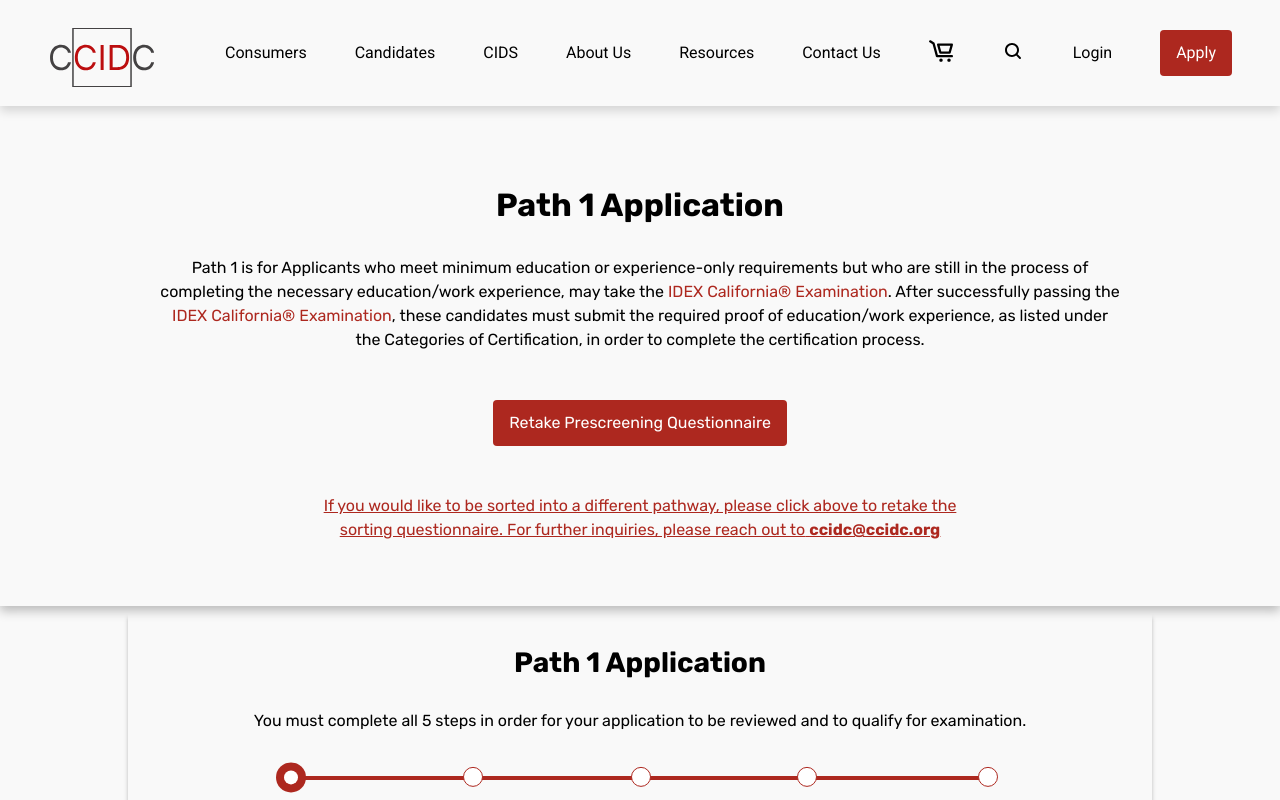
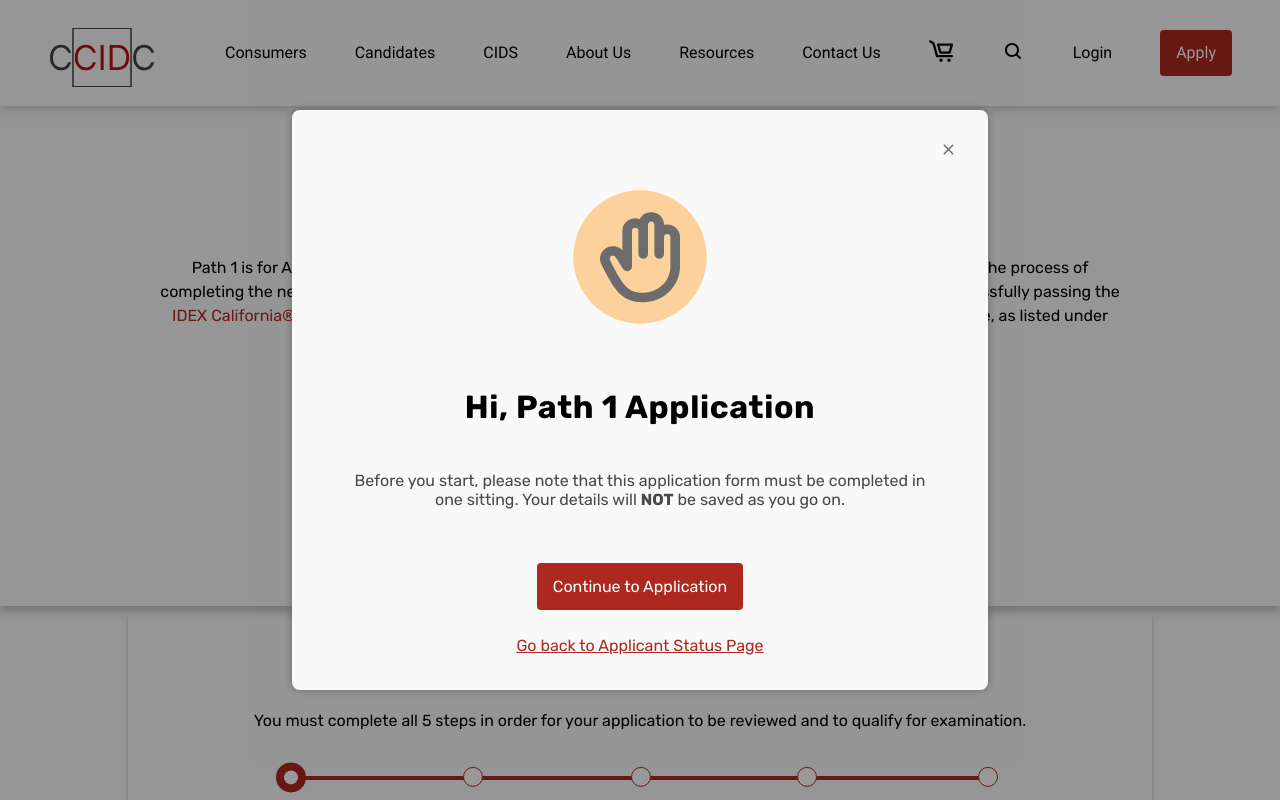
Before and after one commit to TritonSE/CCIDC-Application-Overhaul, a React (Vite) app in the folder frontend/: page /path1 in a window 1280 px wide. Shown: the top 800 px of the page. Built offline with nearby package versions, Linux system fonts and the light colour scheme.

Commit message:
hook up complete in one sitting and requirements not met modals with pages

```diff
--- a/frontend/src/components/Modal.module.css
+++ b/frontend/src/components/Modal.module.css
@@ -4,13 +4,12 @@
 }
 
 .popupCanvas {
-  position: absolute;
+  position: fixed;
   top: 0;
   left: 0;
   z-index: 20;
   display: flex;
   justify-content: center;
-  display: flex;
   align-items: center;
   width: 100vw;
   height: 100vh;
--- a/frontend/src/components/Modal.tsx
+++ b/frontend/src/components/Modal.tsx
@@ -16,26 +16,31 @@ export function Modal(props: ModalProps) {
   const { isOpen, onClose, children } = props;
 
   const drawerRef = useRef<HTMLDivElement>(null);
-  const closeButtonRef = useRef<HTMLImageElement>(null);
+  const closeButtonRef = useRef<HTMLButtonElement>(null);
+  const closeButtonImageRef = useRef<HTMLImageElement>(null);
   const modalWindowRef = useRef<HTMLDivElement>(null);
   const canvasRef = useRef<HTMLDivElement>(null);
 
   function handleMouseClick(e: React.MouseEvent<HTMLElement>) {
-    if (e.target === canvasRef.current || e.target === closeButtonRef.current) {
+    if (e.target === canvasRef.current || e.target === closeButtonImageRef.current) {
       onClose();
     }
   }
 
   useEffect(() => {
-    // Focus the container div automatically to listen for "Escape" key press
+    // focus the container div automatically to listen for "Escape" key press
     if (drawerRef && isOpen) {
       if (drawerRef?.current) drawerRef.current.focus();
     }
   }, [drawerRef, isOpen]);
 
   function handleKeyPress(event: React.KeyboardEvent<HTMLDivElement>) {
-    // Close modal when user clicks "Escape" key
+    // close modal when user clicks "Escape" key
     if (event.key === "Escape") {
+      onClose();
+    }
+    // close modal on when user clicks "Enter" with close button selected
+    if (event.key === "Enter" && event.target === closeButtonRef.current) {
       onClose();
     }
   }
@@ -54,11 +59,12 @@ export function Modal(props: ModalProps) {
           <div className={styles.popupWindow} ref={modalWindowRef}>
             <button
               className={styles.closeButtonContainer}
+              ref={closeButtonRef}
               aria-label="Close Popup"
               tabIndex={0}
               type="button"
             >
-              <img src={closeIcon} alt="Close Popup" ref={closeButtonRef} />
+              <img src={closeIcon} alt="Close Popup" ref={closeButtonImageRef} />
             </button>
             {children}
           </div>
@@ -86,10 +92,19 @@ export function CongratulationsModal(props: ModalProps) {
   );
 }
 
-export function RequirementsNotMetModal(props: ModalProps) {
+type RequirementsNotMetModalProps = {
+  clearForm: () => void;
+} & ModalProps;
+
+export function RequirementsNotMetModal(props: RequirementsNotMetModalProps) {
+  const { clearForm, ...modalProps } = props;
   const navigate = useNavigate();
+  function onRetake() {
+    clearForm();
+    modalProps.onClose();
+  }
   return (
-    <Modal {...props}>
+    <Modal {...modalProps}>
       <div className={styles.modalChildren}>
         <img className={styles.modalImage} src={errorAlert} alt="Error Alert" />
         <p className={styles.mainText}> Requirements Not Met </p>
@@ -107,7 +122,7 @@ export function RequirementsNotMetModal(props: ModalProps) {
           and reapply when you have met the requirements for at least path one.
         </p>
         {/* TODO: route to correct page */}
-        <Button onClick={undefined}>Retake Prescreening Questions</Button>
+        <Button onClick={onRetake}>Retake Prescreening Questions</Button>
       </div>
     </Modal>
   );
--- a/frontend/src/pages/Application.tsx
+++ b/frontend/src/pages/Application.tsx
@@ -2,7 +2,7 @@ import { useState } from "react";
 
 import arrow from "../assets/arrow.svg";
 import backArrow from "../assets/backArrow.svg";
-import { Button, PathwayTimeline } from "../components/index.ts";
+import { Button, CompleteInOneSittingModal, PathwayTimeline } from "../components/index.ts";
 import styles from "../stylesheets/Application.module.css";
 
 export type ApplicationProps = {
@@ -11,6 +11,7 @@ export type ApplicationProps = {
 
 export const Application: React.FC<ApplicationProps> = ({ path }: ApplicationProps) => {
   const [pageNum, setPageNum] = useState<0 | 1 | 2 | 3 | 4 | 5>(0);
+  const [isCompleteInOneSittingModalOpen, setIsCompleteInOneSittingModalOpen] = useState(true);
 
   const next = () => {
     if (pageNum < 5) {
@@ -72,6 +73,13 @@ export const Application: React.FC<ApplicationProps> = ({ path }: ApplicationPro
 
   return (
     <div className={styles.pathwayApplicationBase}>
+      <CompleteInOneSittingModal
+        path={path}
+        isOpen={isCompleteInOneSittingModalOpen}
+        onClose={() => {
+          setIsCompleteInOneSittingModalOpen(false);
+        }}
+      />
       <div className={styles.applicationContainer}>
         <h1 className={styles.title}>Path {path} Application</h1>
 
--- a/frontend/src/pages/PrescreeningForm.tsx
+++ b/frontend/src/pages/PrescreeningForm.tsx
@@ -2,7 +2,7 @@ import React, { useState } from "react";
 import { Link, useNavigate } from "react-router-dom";
 
 import buttonStyle from "../components/Button.module.css";
-import { Page } from "../components/index.ts";
+import { Page, RequirementsNotMetModal } from "../components/index.ts";
 import styles from "../stylesheets/PrescreeningForm.module.css";
 
 export function PrescreeningForm() {
@@ -10,12 +10,12 @@ export function PrescreeningForm() {
   const [question1Value, setQuestion1Value] = useState("");
   const [question2Value, setQuestion2Value] = useState("");
   const [question3Value, setQuestion3Value] = useState("");
+  const [isRequirementsNotMetModalOpen, setIsRequirementsNotMetModalOpen] = useState(false);
 
   const pathOne = "/path1";
   const pathTwo = "/path2";
   const pathThree = "/path3";
   const pathFour = "/path4";
-  const pathNQ = "/ThankyouForApplying";
 
   const navigate = useNavigate();
 
@@ -50,15 +50,30 @@ export function PrescreeningForm() {
       question3Value === "op31"
     ) {
       finalPath = pathFour;
-    } else {
-      finalPath = pathNQ;
     }
 
-    navigate(finalPath);
+    if (finalPath !== "") {
+      navigate(finalPath);
+    } else {
+      setIsRequirementsNotMetModalOpen(true);
+    }
   };
+
+  function clearForm() {
+    setQuestion1Value("");
+    setQuestion2Value("");
+    setQuestion3Value("");
+  }
 
   return (
     <Page>
+      <RequirementsNotMetModal
+        isOpen={isRequirementsNotMetModalOpen}
+        onClose={() => {
+          setIsRequirementsNotMetModalOpen(false);
+        }}
+        clearForm={clearForm}
+      />
       <h1 className={styles.title}>Prescreening Questions</h1>
       <p className={styles.body}>
         Please answer the following questions about your experience as an Interior Designer. Based
--- a/frontend/src/pages/TestModals.tsx
+++ b/frontend/src/pages/TestModals.tsx
@@ -39,6 +39,7 @@ export function TestModals() {
         onClose={() => {
           setIsRequirementsNotMetModalOpen(false);
         }}
+        clearForm={() => undefined}
       ></RequirementsNotMetModal>
       <button
         onClick={() => {
```
